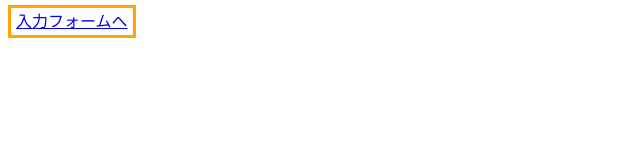
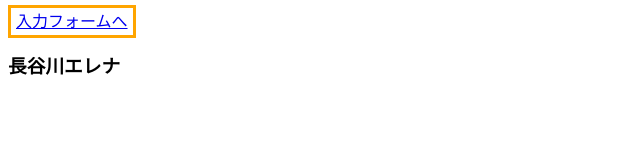
Before and after one commit to berserker963/confilict-test, a plain HTML site: page index.html in a window 1280 px wide. Shown: the whole page, without its empty margins (0-640 px from the left). Drawn offline with Linux system fonts and the light colour scheme.

Commit message:
html追記

```diff
--- a/index.html
+++ b/index.html
@@ -13,5 +13,6 @@
 </head>
 <body>
     <a href="form.html" style="border: solid orange 3px;">入力フォームへ</a>
+    <h3>長谷川エレナ</h3>
 </body>
 </html>
```
Also changed, not shown: form.html (+1 -1 lines).
